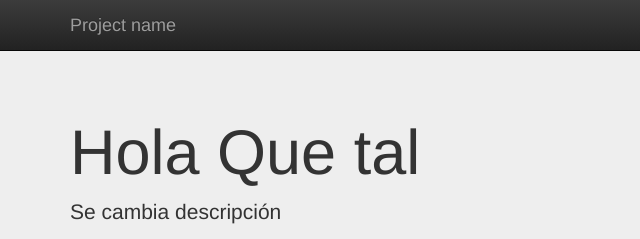
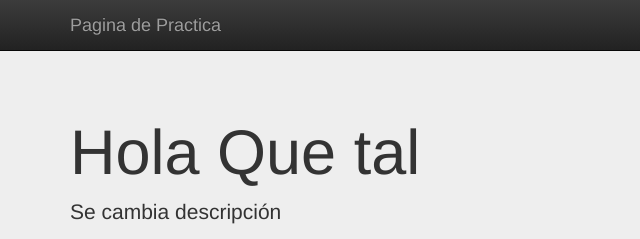
Before and after one commit to MaizoDiego/Trabajo2_Maizo_Diego_Git, a plain HTML site: page index.html in a window 1280 px wide. Shown: the top 239 px of the page, 0-640 px from the left. Drawn offline with nearby package versions, Linux system fonts and the light colour scheme.

Commit message:
Change: Se cambio el titulo superior izq de pagina

```diff
--- a/index.html
+++ b/index.html
@@ -36,7 +36,7 @@
             <span class="icon-bar"></span>
             <span class="icon-bar"></span>
           </button>
-          <a class="navbar-brand" href="#">Project name</a>
+          <a class="navbar-brand" href="#">Pagina de Practica</a>
         </div>
         <div id="navbar" class="navbar-collapse collapse">
           <form class="navbar-form navbar-right" role="form">
```
